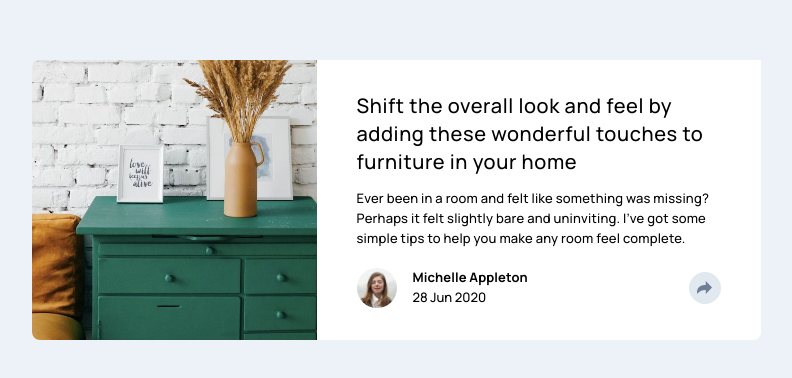
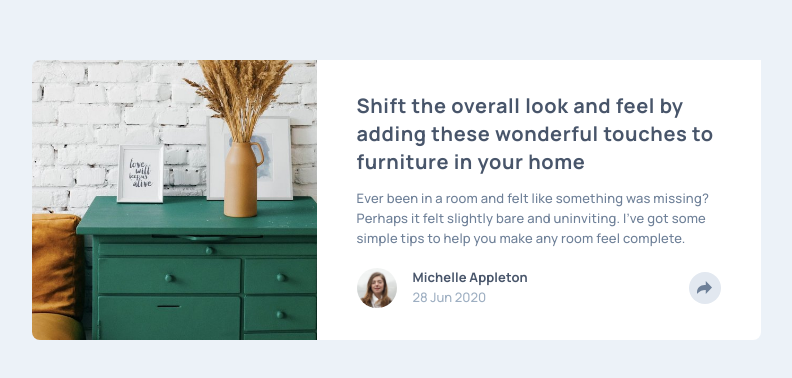
Before and after one commit to anhnguyn/article-preview, a website built with Vite: page index.html in a window 1280 px wide. Shown: the part 200-578 px from the top of the page, without its empty margins (244-1036 px from the left). Built offline with nearby package versions, Linux system fonts and the light colour scheme.

Commit message:
add text color

```diff
--- a/index.html
+++ b/index.html
@@ -20,28 +20,30 @@
              src="/images/drawers.jpg">
     </div>
     <div class="relative max-w-[444px] bg-white rounded-bl-lg rounded-br-lg md:rounded-bl-none">
-        <div class="px-8 md:px-10"><h1 class="mt-9 md:mt-8 md:text-xl my-3 tracking-[0.5px] md:tracking-[0.6px]">
-            Shift the overall look and feel by adding these wonderful
-            touches to furniture in your home
-        </h1>
-            <p class="text-[13px] tracking-[0.2px] leading-5">
+        <article class="px-8 md:px-10">
+            <h1 class="font-bold mt-9 md:mt-8 md:text-xl my-3 tracking-[0.5px] md:tracking-[0.6px] text-[#48556a]">
+                Shift the overall look and feel by adding these wonderful
+                touches to furniture in your home
+            </h1>
+            <p class="text-[13px] tracking-[0.2px] leading-5 text-[#6d7f97]">
                 Ever been in a room and felt like something was missing? Perhaps
                 it felt slightly bare and uninviting. I’ve got some simple tips
                 to help you make any room feel complete.
-            </p></div>
+            </p>
+        </article>
         <div class="px-8 md:px-10 pt-8 pb-5 md:pt-5 rounded-bl-lg relative flex justify-between items-center"
              id="article-meta">
-            <article class="flex gap-x-4">
+            <div class="flex gap-x-4">
                 <div class="rounded-full w-[40px] h-[40px] overflow-hidden">
                     <img alt="Michelle's profile picture"
                          class="object-cover w-full"
                          src="/images/avatar-michelle.jpg">
                 </div>
                 <div>
-                    <p class="text-[13px] font-bold tracking-[0.1px]">Michelle Appleton</p>
-                    <p class="text-[13px] font-medium">28 Jun 2020</p>
+                    <p class="text-[13px] font-bold tracking-[0.1px] text-[#48556a]">Michelle Appleton</p>
+                    <p class="text-[13px] font-medium text-[#9eafc2]">28 Jun 2020</p>
                 </div>
-            </article>
+            </div>
             <button class="w-8 h-8 rounded-full bg-slate-200" id="share-pc">
                 <span class="sr-only">Share</span>
                 <i aria-hidden="true"
```
